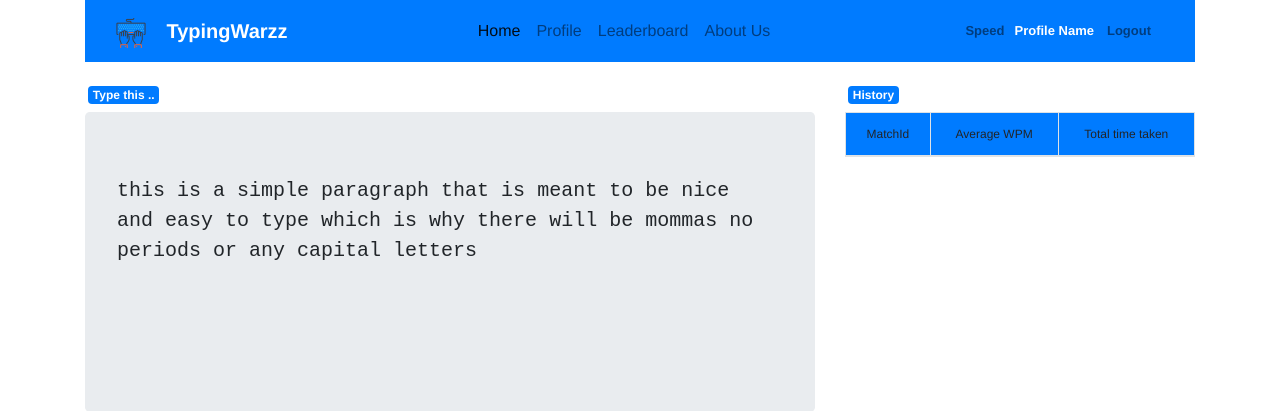
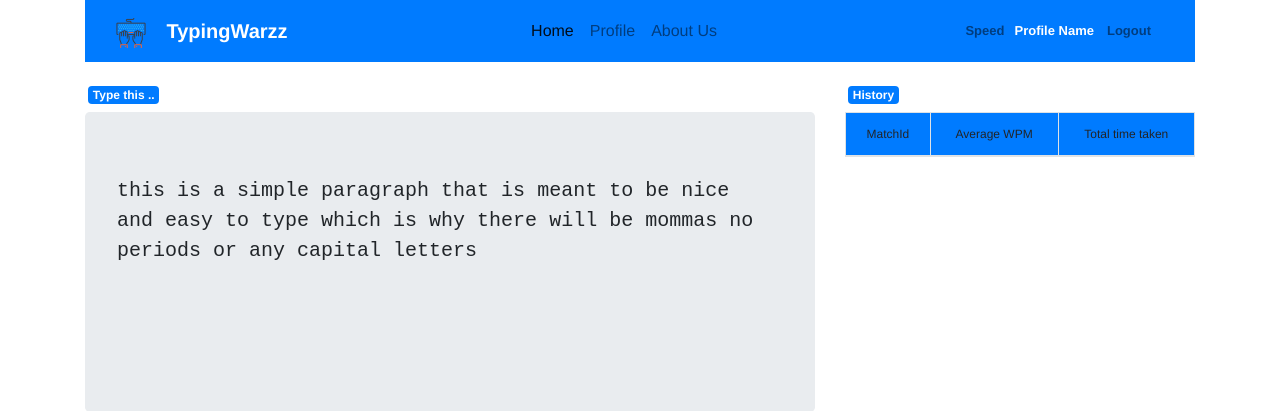
Before and after one commit to pythox/TypingWarzz, a PHP site: page /homepage.php in a window 1280 px wide. Shown: the top 411 px of the page. Run offline with PHP 8.4, Linux system fonts and the light colour scheme.

Commit message:
Changed the structure

```diff
--- a/homepage.php
+++ b/homepage.php
@@ -16,27 +16,22 @@
 		<nav class="navbar navbar-expand-md navbar-light bg-primary navbar-fixed-top" role="navigation">
 			<div class="container-fluid">
 				<div class="navbar-header">
-					<a href="/typeracer/homepage.php" class="navbar-brand"><img src="logo.png" width=30 length=30></a>
+					<a href="/TypingWarzz/homepage.php" class="navbar-brand"><img src="logo.png" width=30 length=30></a>
 					<span class="navbar-text" style="font-family: 'Helvetica';color: white;font-size: 20px;"> <b> TypingWarzz </b> </span>
 				</div>
 		    <ul class="navbar-nav navbar-left">
 				<li class="nav-item">
-					<a href="#" class="nav-link active">
+					<a href="/TypingWarzz/homepage.php" class="nav-link active">
 						Home
 					</a>
 				</li>
 				<li class="nav-item">
-					<a href="#" class="nav-link">
+					<a href="/TypingWarzz/profile.php" class="nav-link">
 						Profile
 					</a>
 				</li>
 				<li class="nav-item">
-					<a href="#" class="nav-link">
-						Leaderboard
-					</a>
-				</li>
-				<li class="nav-item">
-					<a href="#" class="nav-link">
+					<a href="/TypingWarzz/aboutus.php" class="nav-link">
 						About Us
 					</a>
 				</li>
--- a/index.php
+++ b/index.php
@@ -56,7 +56,7 @@
                     $_SESSION['username'] = $username;
                     $_SESSION['password'] = $password;
                     $_SESSION['ID'] = $row['ID'][0];
-                    $url = "/typeracer/homepage.php";
+                    $url = "homepage.php";
                     header('Location: '.$url);
                     exit();
                 }
```
